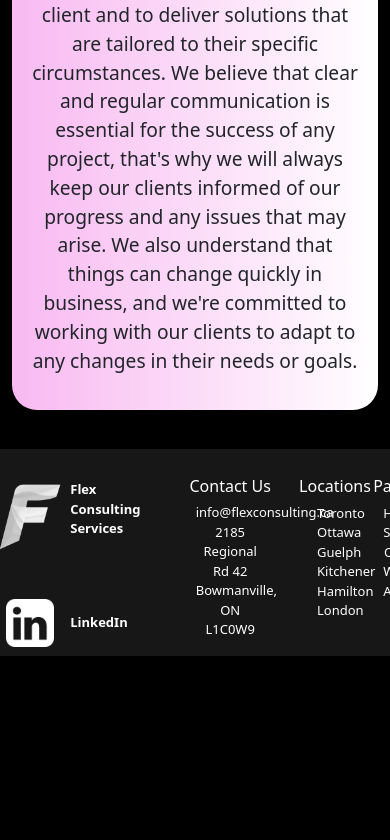
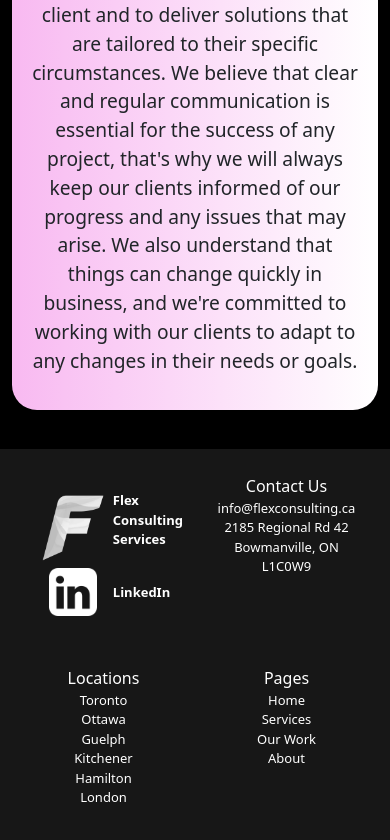
Before and after one commit to Flex-Consulting/Flex-Consulting.github.io, a React (Create React App) app: page /about in a window 390 px wide. Shown: the part 1415-2255 px from the top of the page. Before the commit the page ends 2071 px from the top, so only its background shows below. Built offline with nearby package versions, Linux system fonts and the light colour scheme.

Commit message:
Improved footer responsiveness

```diff
--- a/src/components/styles/Footer.css
+++ b/src/components/styles/Footer.css
@@ -12,23 +12,57 @@
 }
 
 @media only screen and (max-width: 1000px) {
-    .footer-text-items{
+    /* .footer-text-items{
         width: 50% !important;
-    }
-    #media{
+    } */
+    /* #media{
         height: 12rem;
-    }
+    } */
 }
 
 #main-footer{
     background-color: #171717;
     padding: 2% calc(var(--bs-gutter-x) * .5);
-    display: flex;
+    display: grid;
+    width: 100%;
+    grid-template-columns: 25%;
     align-self: center;
-    justify-content: center;
+    /* justify-content: center; */
     align-content: center;
     /* align-items: center; */
 }
+
+#main-footer div:nth-child(1){
+    grid-column: 1;
+}
+#main-footer div:nth-child(2){
+    grid-column: 2;
+}
+#main-footer div:nth-child(3){
+    grid-column: 3;
+}
+#main-footer div:nth-child(4){
+    grid-column: 4;
+}
+@media only screen and (max-width: 767px) {
+    #main-footer div:nth-child(3){
+        grid-column: 1;
+    }
+    #main-footer div:nth-child(4){
+        grid-column: 2;
+    }
+    #main-footer{
+        grid-template-columns: 50%;
+    }
+    .footer-sec{
+        padding: 0 1.3rem !important;
+    }
+    #media{
+        justify-content: center !important;
+    }
+}
+
+
 
 #main-footer h4{
     font-weight:bold;
@@ -56,10 +90,9 @@
     margin-bottom: 0;
 }
 .footer-text-items{
-    margin: -2%;
+    margin: 0;
     text-decoration: none !important;
     color: white;
-    margin-top: 2%;
 }
 
 #locations-container{
```
